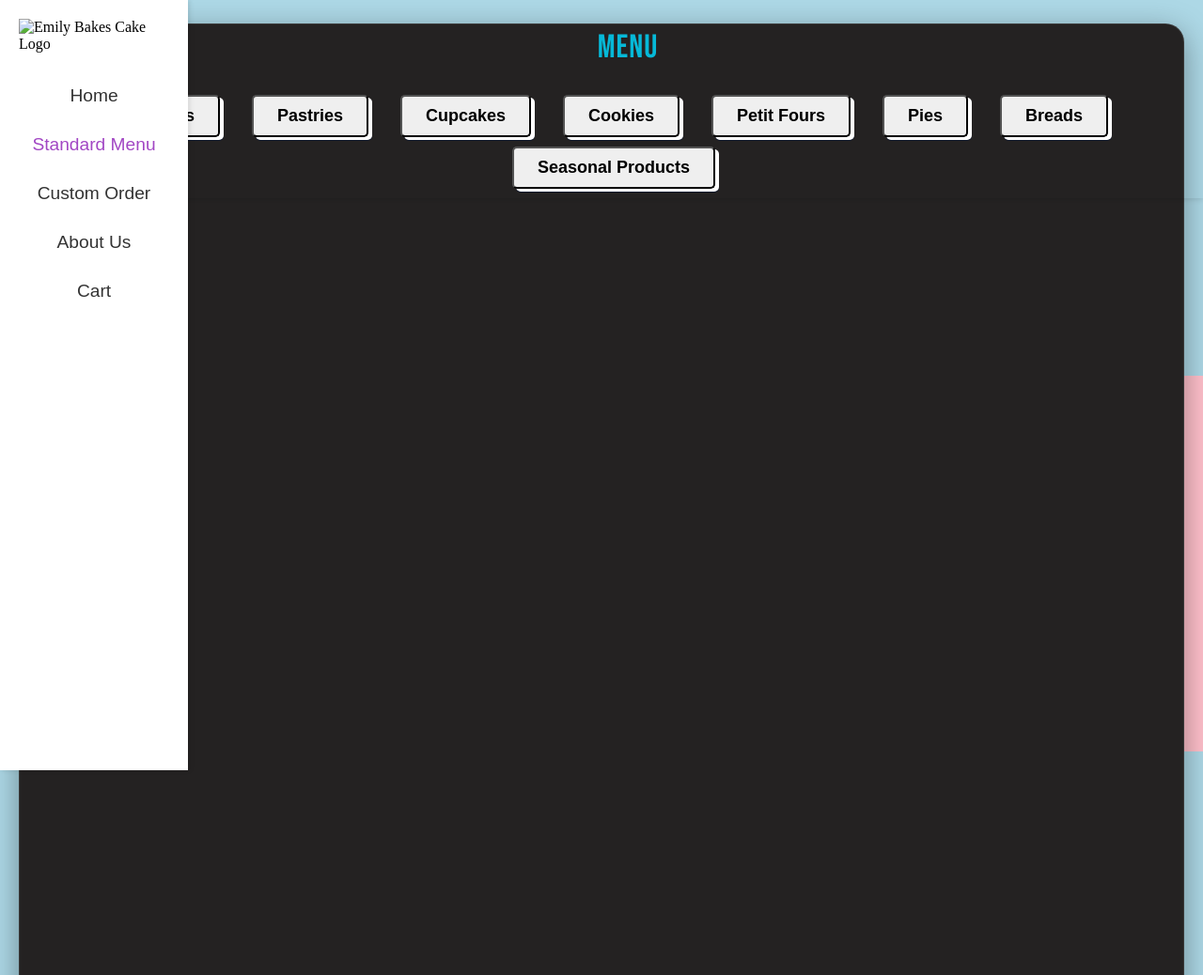
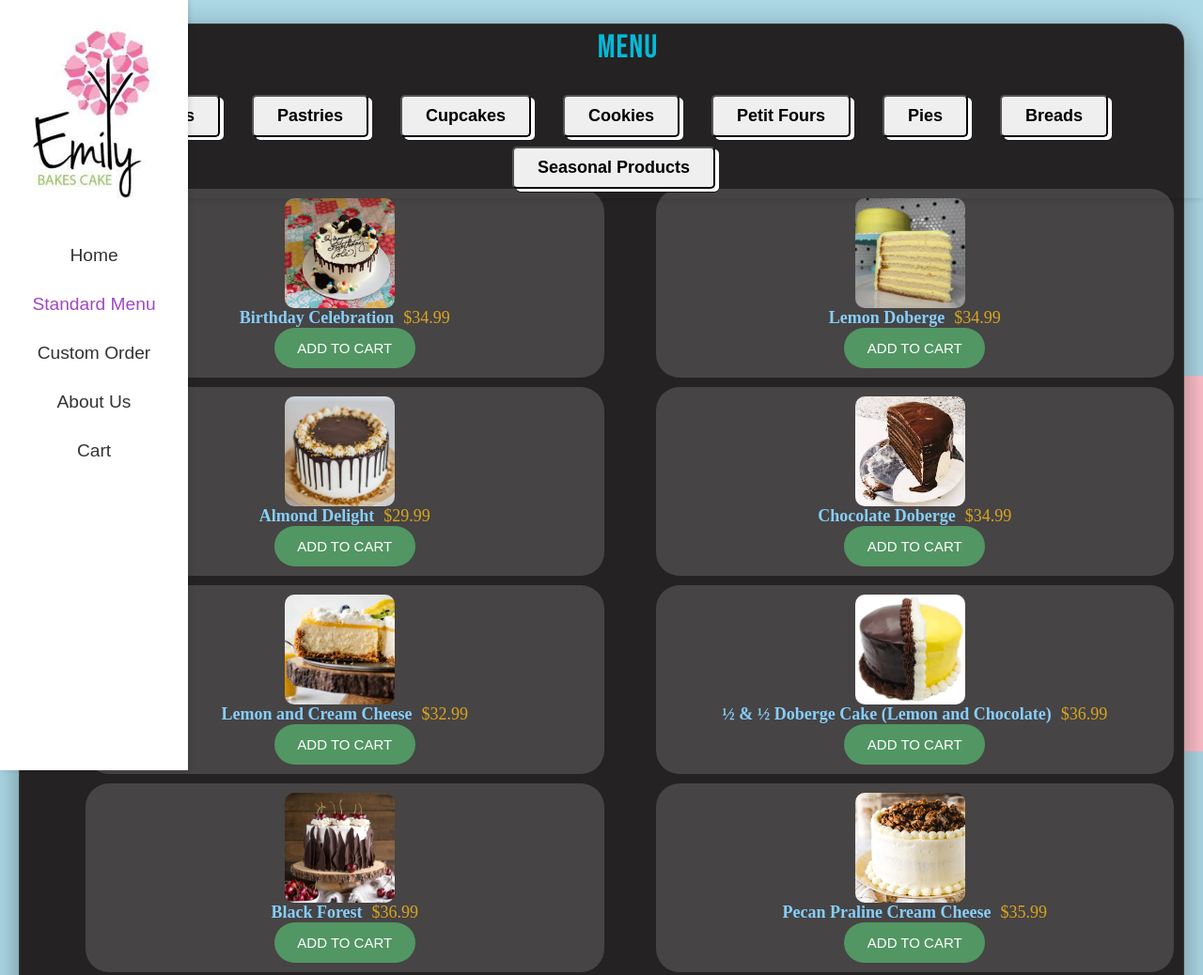
Before and after one commit to Cpt-BMO/Emily-Website, a plain HTML site: page Menu.html in a window 1280 px wide. Shown: the top 1038 px of the page at 94% size. Drawn offline with Linux system fonts and the light colour scheme; the site is published under a folder, as on GitHub Pages, so addresses that start at the root find nothing; a web font is replaced by a local one.

Commit message:
rhtdtyjh

```diff
--- a/Menu.html
+++ b/Menu.html
@@ -9,11 +9,11 @@
     <link rel="preconnect" href="https://fonts.googleapis.com">
     <link rel="preconnect" href="https://fonts.gstatic.com" crossorigin>
     <link href="https://fonts.googleapis.com/css2?family=Bebas+Neue&family=Tektur:wght@400..900&display=swap" rel="stylesheet">
-    <script src="/menu.js" defer></script>
+    <script src="menu.js" defer></script>
 </head>
 <body>
     <div class="topnav">
-        <img src="../images/Emily_Logo.PNG" class="logo" alt="Emily Bakes Cake Logo">
+        <img src="./images/Emily_Logo.PNG" class="logo" alt="Emily Bakes Cake Logo">
         <a href="/Emily-Website/index.html">Home</a>
         <a href="/Emily-Website/Menu.html" class="active">Standard Menu</a>
         <a href="/Emily-Website/CustomOrder.html">Custom Order</a>
```
Also changed, not shown: index.html (+1 -1 lines), shoppingcart.html (+2 -2 lines).
